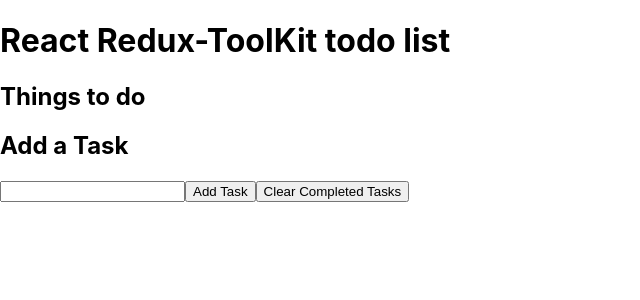
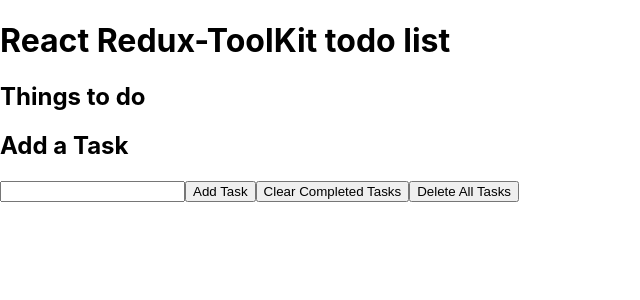
Before and after one commit to j-nathanson/price-estimator, a React (Create React App) app: page / in a window 1280 px wide. Shown: the top 300 px of the page, without its empty margins (0-640 px from the left). Built offline with nearby package versions, Linux system fonts and the light colour scheme; the HTML template or start-up script is replaced by a standard one.

Commit message:
delete all task action

```diff
--- a/src/App.js
+++ b/src/App.js
@@ -1,7 +1,7 @@
 import './App.css';
 import React, { useState } from 'react';
 import { useSelector, useDispatch, } from 'react-redux'
-import { ADD_TODO, TOGGLE_COMPLETE, CLEAR_TASKS } from './redux/todoSlice'
+import { ADD_TODO, TOGGLE_COMPLETE, CLEAR_TASKS, DELETE_TASKS } from './redux/todoSlice'
 
 function App() {
   const todos = useSelector((state) => state.todoReducer.todoList);
@@ -46,6 +46,7 @@
       />
       <button onClick={() => handleSubmit()}>Add Task</button>
       <button onClick={() => dispatch(CLEAR_TASKS())}>Clear Completed Tasks</button>
+      <button onClick={() => dispatch(DELETE_TASKS())}>Delete All Tasks</button>
 
 
     </div>
--- a/src/redux/todoSlice.js
+++ b/src/redux/todoSlice.js
@@ -19,12 +19,15 @@
             state.todoList[action.payload].complete = !state.todoList[action.payload].complete
         },
         CLEAR_TASKS: (state) => {
-            state.todoList = state.todoList.filter(task => task.complete === false);
+            state.todoList = state.todoList.filter(task => task.complete === false)
+        },
+        DELETE_TASKS: (state) => {
+            state.todoList = []
         }
     },
 })
 
 // Action creators are generated for each case reducer function
-export const { ADD_TODO, TOGGLE_COMPLETE, CLEAR_TASKS } = todoSlice.actions
+export const { ADD_TODO, TOGGLE_COMPLETE, CLEAR_TASKS, DELETE_TASKS } = todoSlice.actions
 
 export default todoSlice.reducer
```
